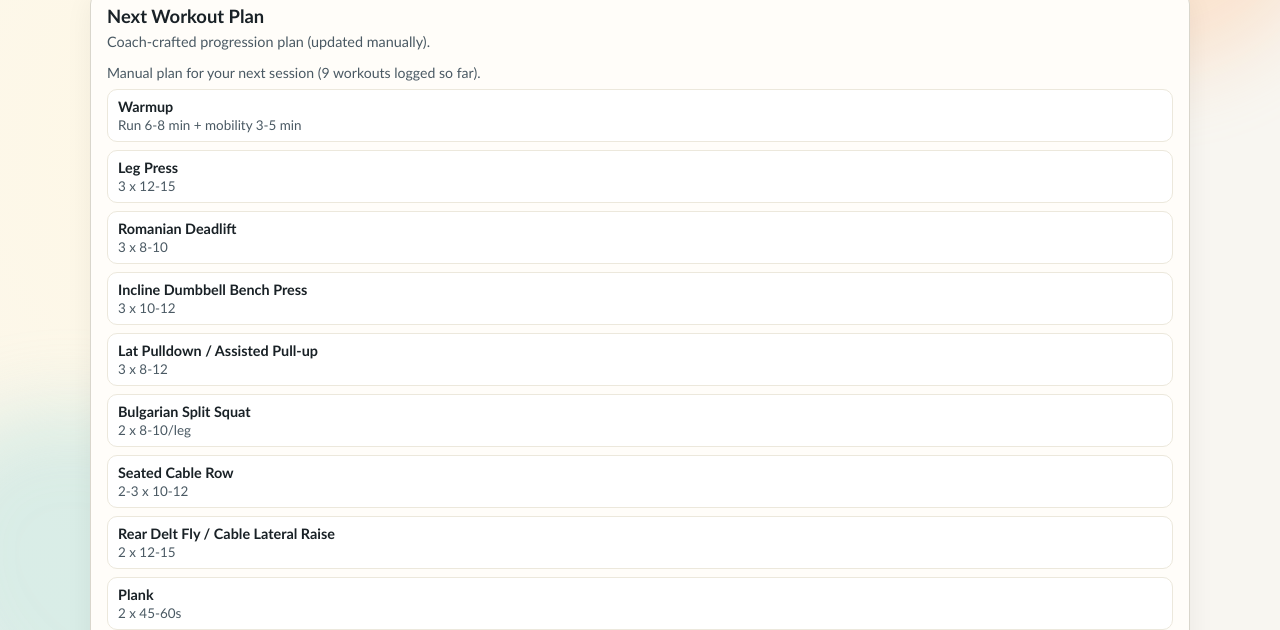
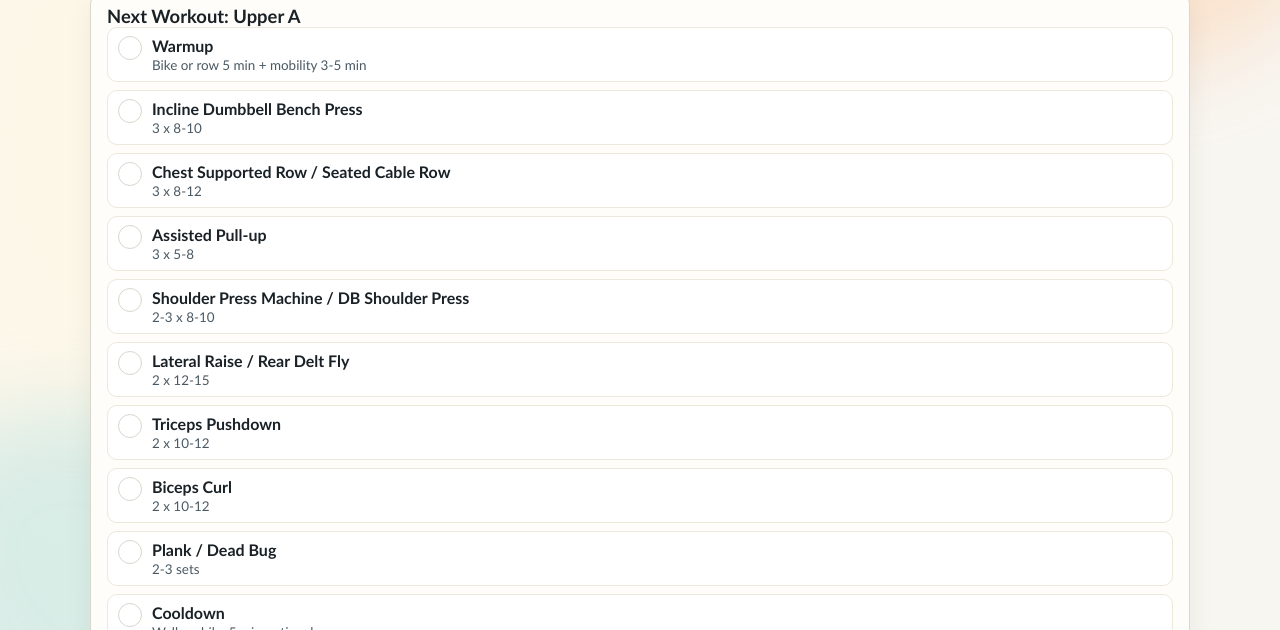
Before and after one commit to andreivirtosu/workouts, a plain HTML site: page logger.html in a window 1280 px wide. Shown: the part 170-800 px from the top of the page. Drawn offline with Linux system fonts and the light colour scheme.

Commit message:
Add 2026-04-18 workout and refine next workout logger

```diff
--- a/app.js
+++ b/app.js
@@ -16,11 +16,16 @@
     selectedCalendarDate: null,
     calendarBound: false,
     nextPlanExercises: [],
+    nextPlanDone: {},
     liveLoggerBound: false,
     liveTimerIntervalId: null,
     restTimerIntervalId: null,
     restTimerEndTs: null
   };
+
+  function getCurrentPlanName() {
+    return "Upper A";
+  }
 
   function toNumber(value) {
     if (value === null || value === undefined) return null;
@@ -502,20 +507,24 @@
     return "workout-live-session-v1";
   }
 
+  function getNextPlanStorageKey(date = getTodayIso()) {
+    return `workout-next-plan-done-v1:${date}`;
+  }
+
   function loadLiveSession() {
     try {
       const raw = localStorage.getItem(getLiveStorageKey());
-      if (!raw) return { date: getTodayIso(), workout_name: "", sets: [] };
+      if (!raw) return { date: getTodayIso(), workout_name: getCurrentPlanName(), sets: [] };
       const parsed = JSON.parse(raw);
-      if (!parsed || typeof parsed !== "object") return { date: getTodayIso(), workout_name: "", sets: [] };
+      if (!parsed || typeof parsed !== "object") return { date: getTodayIso(), workout_name: getCurrentPlanName(), sets: [] };
       if (!Array.isArray(parsed.sets)) parsed.sets = [];
       if (!parsed.date) parsed.date = getTodayIso();
-      if (typeof parsed.workout_name !== "string") parsed.workout_name = "";
+      parsed.workout_name = getCurrentPlanName();
       if (typeof parsed.started_at !== "string") parsed.started_at = null;
       if (typeof parsed.ended_at !== "string") parsed.ended_at = null;
       return parsed;
     } catch (err) {
-      return { date: getTodayIso(), workout_name: "", sets: [] };
+      return { date: getTodayIso(), workout_name: getCurrentPlanName(), sets: [] };
     }
   }
 
@@ -523,10 +532,28 @@
     localStorage.setItem(getLiveStorageKey(), JSON.stringify(session));
   }
 
+  function loadNextPlanDone(date = getTodayIso()) {
+    try {
+      const raw = localStorage.getItem(getNextPlanStorageKey(date));
+      if (!raw) return {};
+      const parsed = JSON.parse(raw);
+      return parsed && typeof parsed === "object" ? parsed : {};
+    } catch (err) {
+      return {};
+    }
+  }
+
+  function saveNextPlanDone(doneMap, date = getTodayIso()) {
+    localStorage.setItem(getNextPlanStorageKey(date), JSON.stringify(doneMap || {}));
+  }
+
   function ensureTodaySession(session) {
     const today = getTodayIso();
-    if (session.date === today) return session;
-    return { date: today, workout_name: "", sets: [], started_at: null, ended_at: null };
+    if (session.date === today) {
+      session.workout_name = getCurrentPlanName();
+      return session;
+    }
+    return { date: today, workout_name: getCurrentPlanName(), sets: [], started_at: null, ended_at: null };
   }
 
   function formatClockTime(isoString) {
@@ -665,12 +692,14 @@
   }
 
   function renderLiveSession(session) {
+    const nextWorkoutTitle = document.getElementById("next-workout-title");
     const status = document.getElementById("live-status");
     const list = document.getElementById("live-list");
-    const nameInput = document.getElementById("live-workout-name");
-    if (!status || !list || !nameInput) return;
+    if (!status || !list) return;
 
-    nameInput.value = session.workout_name || "";
+    if (nextWorkoutTitle) {
+      nextWorkoutTitle.textContent = `Next Workout: ${session.workout_name || getCurrentPlanName()}`;
+    }
     const durationMin = getSessionDurationMinutes(session);
     const started = formatClockTime(session.started_at);
     const ended = formatClockTime(session.ended_at);
@@ -734,7 +763,6 @@
     const repsInput = document.getElementById("live-reps");
     const durationInput = document.getElementById("live-duration-sec");
     const noteInput = document.getElementById("live-set-note");
-    const nameInput = document.getElementById("live-workout-name");
     const yamlOutput = document.getElementById("live-yaml-output");
     const status = document.getElementById("live-status");
     const feedback = document.getElementById("live-feedback");
@@ -742,7 +770,7 @@
     const rest90Btn = document.getElementById("rest-90");
     const rest120Btn = document.getElementById("rest-120");
     const restStopBtn = document.getElementById("rest-stop");
-    if (!toggleWorkoutBtn || !addBtn || !removeLastBtn || !clearBtn || !exportBtn || !copyBtn || !exerciseSelect || !customWrap || !customExerciseInput || !weightInput || !repsInput || !durationInput || !noteInput || !nameInput || !yamlOutput || !status || !feedback || !rest60Btn || !rest90Btn || !rest120Btn || !restStopBtn) return;
+    if (!toggleWorkoutBtn || !addBtn || !removeLastBtn || !clearBtn || !exportBtn || !copyBtn || !exerciseSelect || !customWrap || !customExerciseInput || !weightInput || !repsInput || !durationInput || !noteInput || !yamlOutput || !status || !feedback || !rest60Btn || !rest90Btn || !rest120Btn || !restStopBtn) return;
 
     let session = ensureTodaySession(loadLiveSession());
     renderLiveExerciseOptions();
@@ -764,11 +792,6 @@
       }
     };
     syncTimer();
-
-    nameInput.addEventListener("input", () => {
-      session.workout_name = nameInput.value.trim();
-      saveLiveSession(session);
-    });
 
     exerciseSelect.addEventListener("change", () => {
       const isCustom = exerciseSelect.value === "__custom__";
@@ -846,7 +869,7 @@
     });
 
     clearBtn.addEventListener("click", () => {
-      session = { date: getTodayIso(), workout_name: "", sets: [], started_at: null, ended_at: null };
+      session = { date: getTodayIso(), workout_name: getCurrentPlanName(), sets: [], started_at: null, ended_at: null };
       saveLiveSession(session);
       renderLiveSession(session);
       weightInput.value = "";
@@ -1072,17 +1095,18 @@
 
   function renderNextPlan(workoutsAsc) {
     const plan = [
-      { name: "Warmup", target: "Run 6-8 min + mobility 3-5 min" },
-      { name: "Leg Press", target: "3 x 12-15" },
-      { name: "Romanian Deadlift", target: "3 x 8-10" },
-      { name: "Incline Dumbbell Bench Press", target: "3 x 10-12" },
-      { name: "Lat Pulldown / Assisted Pull-up", target: "3 x 8-12" },
-      { name: "Bulgarian Split Squat", target: "2 x 8-10/leg" },
-      { name: "Seated Cable Row", target: "2-3 x 10-12" },
-      { name: "Rear Delt Fly / Cable Lateral Raise", target: "2 x 12-15" },
-      { name: "Plank", target: "2 x 45-60s" },
-      { name: "Cooldown", target: "Bike 5-10 min optional" }
+      { name: "Warmup", target: "Bike or row 5 min + mobility 3-5 min" },
+      { name: "Incline Dumbbell Bench Press", target: "3 x 8-10" },
+      { name: "Chest Supported Row / Seated Cable Row", target: "3 x 8-12" },
+      { name: "Assisted Pull-up", target: "3 x 5-8" },
+      { name: "Shoulder Press Machine / DB Shoulder Press", target: "2-3 x 8-10" },
+      { name: "Lateral Raise / Rear Delt Fly", target: "2 x 12-15" },
+      { name: "Triceps Pushdown", target: "2 x 10-12" },
+      { name: "Biceps Curl", target: "2 x 10-12" },
+      { name: "Plank / Dead Bug", target: "2-3 sets" },
+      { name: "Cooldown", target: "Walk or bike 5 min optional" }
     ];
+    state.nextPlanDone = loadNextPlanDone();
 
     state.nextPlanExercises = plan
       .map((item) => item.name)
@@ -1092,17 +1116,32 @@
     const container = document.getElementById("next-plan");
     if (!container) return;
 
-    const blocks = plan.map((item) => `
-      <div class="next-plan-item">
-        <div class="next-plan-name">${escapeHtml(item.name)}</div>
+    const blocks = plan.map((item) => {
+      const done = !!state.nextPlanDone[item.name];
+      const doneClass = done ? " is-done" : "";
+      const checked = done ? "true" : "false";
+      return `
+      <button class="next-plan-item next-plan-toggle${doneClass}" type="button" data-plan-name="${escapeHtml(item.name)}" aria-pressed="${checked}">
+        <div class="next-plan-check" aria-hidden="true">${done ? "✓" : ""}</div>
+        <div class="next-plan-copy">
+          <div class="next-plan-name">${escapeHtml(item.name)}</div>
         <div class="next-plan-target">${escapeHtml(item.target)}</div>
-      </div>
-    `).join("");
+        </div>
+      </button>
+    `;
+    }).join("");
 
-    container.innerHTML = `
-      <div class="next-plan-head">Manual plan for your next session (${workoutsAsc.length} workouts logged so far).</div>
-      ${blocks}
-    `;
+    container.innerHTML = blocks;
+
+    container.querySelectorAll(".next-plan-toggle").forEach((button) => {
+      button.addEventListener("click", () => {
+        const name = button.getAttribute("data-plan-name");
+        if (!name) return;
+        state.nextPlanDone[name] = !state.nextPlanDone[name];
+        saveNextPlanDone(state.nextPlanDone);
+        renderNextPlan(workoutsAsc);
+      });
+    });
   }
 
   function renderSessionList(workoutsDesc) {
--- a/logger.html
+++ b/logger.html
@@ -4,7 +4,7 @@
     <meta charset="UTF-8" />
     <meta name="viewport" content="width=device-width, initial-scale=1.0" />
     <title>Workout Logger</title>
-    <link rel="stylesheet" href="styles.css?v=20260415b" />
+    <link rel="stylesheet" href="styles.css?v=20260420a" />
   </head>
   <body>
     <div class="bg-shape bg-shape-a"></div>
@@ -23,8 +23,7 @@
       </header>
 
       <section class="panel">
-        <h2>Next Workout Plan</h2>
-        <p class="panel-note">Coach-crafted progression plan (updated manually).</p>
+        <h2 id="next-workout-title">Next Workout: Upper A</h2>
         <div id="next-plan" class="next-plan"></div>
       </section>
 
@@ -36,10 +35,6 @@
           <button id="live-toggle-workout" class="live-btn live-btn-start" type="button">Start Workout</button>
         </div>
         <div class="live-grid">
-          <label class="live-field" for="live-workout-name">
-            <span>Session Name</span>
-            <input id="live-workout-name" type="text" placeholder="Full Body A" />
-          </label>
           <label class="live-field" for="live-exercise">
             <span>Exercise</span>
             <select id="live-exercise"></select>
@@ -99,6 +94,6 @@
       </section>
     </main>
 
-    <script src="app.js?v=20260415b"></script>
+    <script src="app.js?v=20260420a"></script>
   </body>
 </html>
--- a/styles.css
+++ b/styles.css
@@ -261,6 +261,50 @@ canvas {
   background: #fff;
   padding: 8px 10px;
   font-size: 0.9rem;
+}
+
+.next-plan-toggle {
+  width: 100%;
+  display: flex;
+  align-items: flex-start;
+  gap: 10px;
+  text-align: left;
+  color: inherit;
+  font: inherit;
+  cursor: pointer;
+}
+
+.next-plan-check {
+  width: 24px;
+  height: 24px;
+  border-radius: 999px;
+  border: 1px solid var(--line);
+  background: #fff;
+  color: #fff;
+  display: inline-flex;
+  align-items: center;
+  justify-content: center;
+  font-weight: 700;
+  flex: 0 0 24px;
+}
+
+.next-plan-copy {
+  min-width: 0;
+}
+
+.next-plan-toggle.is-done {
+  background: color-mix(in oklab, #dff4e7 72%, white 28%);
+  border-color: #9cccaf;
+}
+
+.next-plan-toggle.is-done .next-plan-check {
+  border-color: #1f7a43;
+  background: #1f7a43;
+}
+
+.next-plan-toggle.is-done .next-plan-name,
+.next-plan-toggle.is-done .next-plan-target {
+  opacity: 0.8;
 }
 
 .next-plan-name {
--- a/workouts.json
+++ b/workouts.json
@@ -1,5 +1,114 @@
 {
   "workouts": [
+    {
+      "date": "2026-04-18",
+      "workout_name": "Full body",
+      "duration_min": 40,
+      "bodyweight": 83.2,
+      "energy": "Good energy level.",
+      "notes": "Gym full in the morning.",
+      "warmup": [
+
+      ],
+      "exercises": [
+        {
+          "name": "Leg Press",
+          "sets": [
+            {
+              "weight_kg": 155,
+              "reps": 20
+            },
+            {
+              "weight_kg": 164,
+              "reps": 15
+            }
+          ]
+        },
+        {
+          "name": "Incline Dumbbell Bench Press",
+          "sets": [
+            {
+              "weight_kg": 16,
+              "reps": 12
+            },
+            {
+              "weight_kg": 18,
+              "reps": 12
+            },
+            {
+              "weight_kg": 22,
+              "reps": 8
+            }
+          ]
+        },
+        {
+          "name": "Lat Pulldown / Assisted Pull-up",
+          "sets": [
+            {
+              "weight_kg": 40,
+              "reps": 12
+            },
+            {
+              "weight_kg": 45,
+              "reps": 10
+            },
+            {
+              "weight_kg": 50,
+              "reps": 8,
+              "note": "Hard"
+            }
+          ]
+        },
+        {
+          "name": "Seated Cable Row",
+          "sets": [
+            {
+              "weight_kg": 70,
+              "reps": 15
+            },
+            {
+              "weight_kg": 70,
+              "reps": 12
+            },
+            {
+              "weight_kg": 80,
+              "reps": 12,
+              "note": "Not hard"
+            }
+          ]
+        },
+        {
+          "name": "Rear Delt Fly / Cable Lateral Raise",
+          "sets": [
+            {
+              "weight_kg": 22.5,
+              "reps": 6
+            },
+            {
+              "weight_kg": 22.5,
+              "reps": 6
+            },
+            {
+              "weight_kg": 13.5,
+              "reps": 6
+            }
+          ]
+        },
+        {
+          "name": "Back extension",
+          "sets": [
+            {
+              "weight_kg": 0,
+              "reps": 15
+            },
+            {
+              "weight_kg": 0,
+              "reps": 15
+            }
+          ]
+        }
+      ]
+    },
     {
       "date": "2026-04-15",
       "workout_name": "Full Body",
```
Also changed, not shown: index.html (+2 -2 lines), sessions.html (+2 -2 lines), 1 other file.
